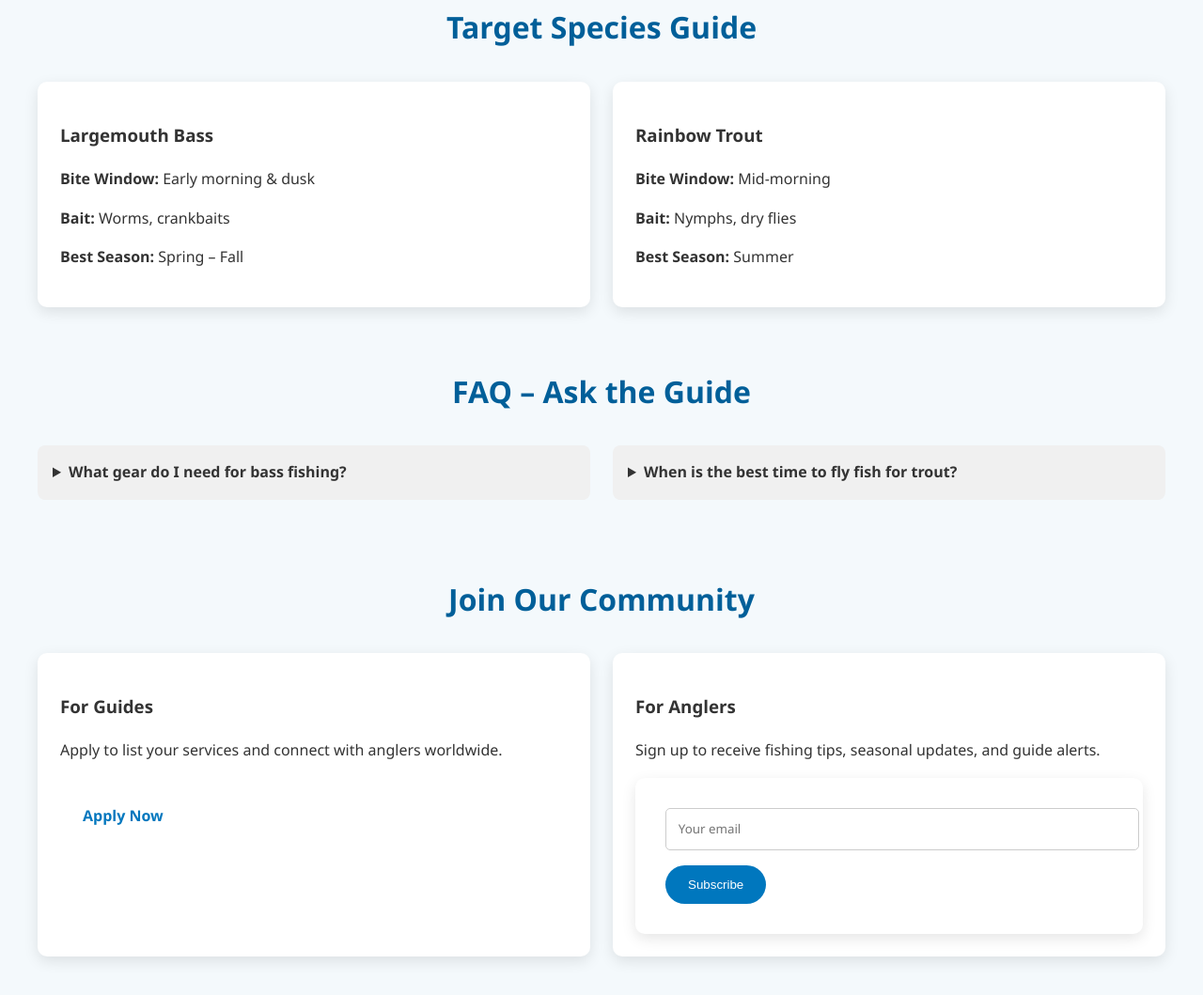
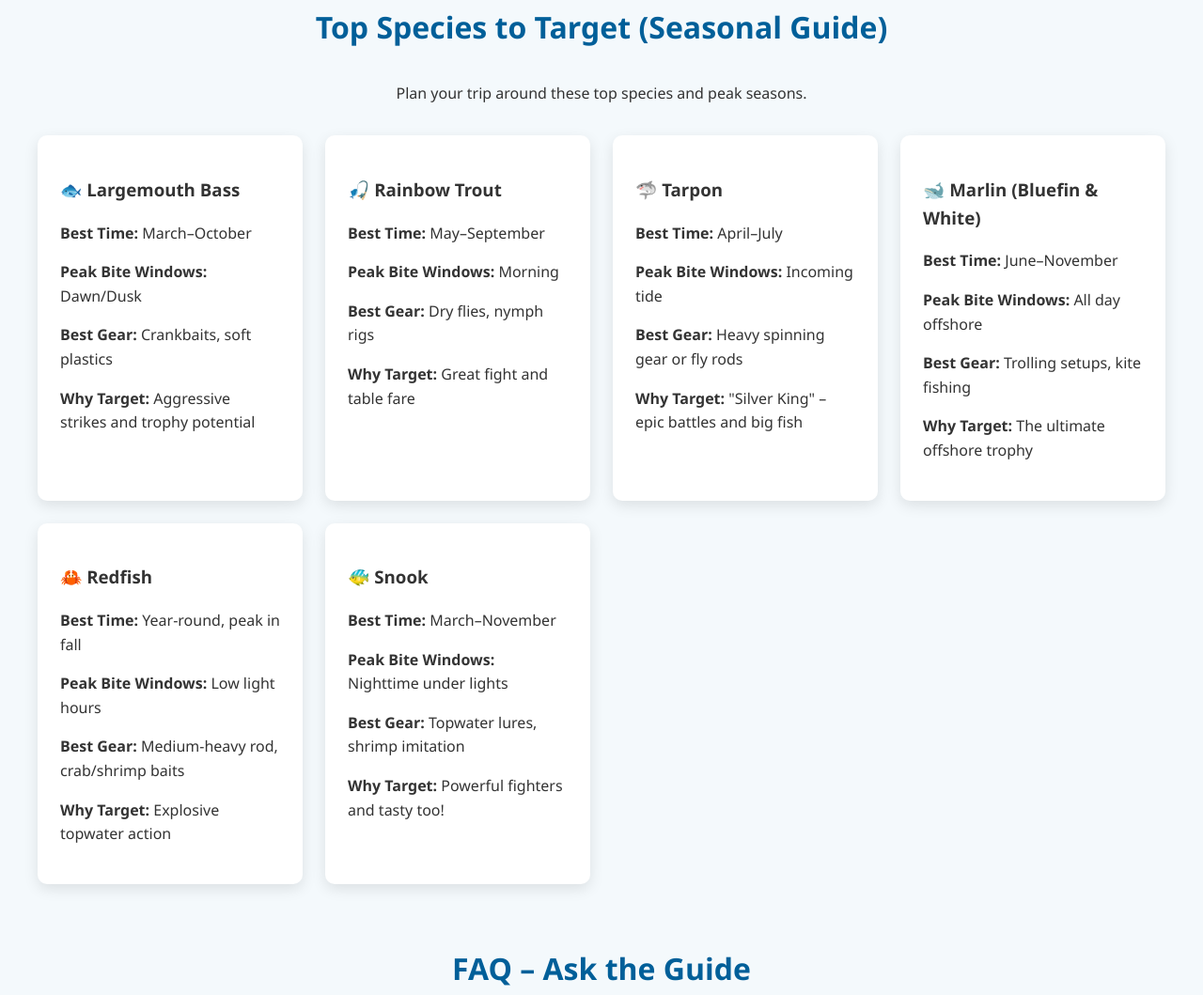
Before and after one commit to aerdem20/aerdem20.github.io, a plain HTML site: page index.html in a window 1280 px wide. Shown: the part 2496-3555 px from the top of the page at 94% size. Drawn offline with nearby package versions, Linux system fonts and the light colour scheme.

Commit message:
index.html

```diff
--- a/index.html
+++ b/index.html
@@ -312,20 +312,60 @@
   </section>
 
   <!-- Species Guide -->
+  <!-- Species Guide -->
 <section id="species">
-    <h2>Target Species Guide</h2>
+  <h2>Top Species to Target (Seasonal Guide)</h2>
+  <p style="text-align:center; margin-bottom:2rem;">Plan your trip around these top species and peak seasons.</p>
+
   <div class="species">
+    <!-- Freshwater -->
     <div class="card">
-        <h3>Largemouth Bass</h3>
-        <p><strong>Bite Window:</strong> Early morning & dusk</p>
-        <p><strong>Bait:</strong> Worms, crankbaits</p>
-        <p><strong>Best Season:</strong> Spring – Fall</p>
+      <h3>🐟 Largemouth Bass</h3>
+      <p><strong>Best Time:</strong> March–October</p>
+      <p><strong>Peak Bite Windows:</strong> Dawn/Dusk</p>
+      <p><strong>Best Gear:</strong> Crankbaits, soft plastics</p>
+      <p><strong>Why Target:</strong> Aggressive strikes and trophy potential</p>
     </div>
+
     <div class="card">
-        <h3>Rainbow Trout</h3>
-        <p><strong>Bite Window:</strong> Mid-morning</p>
-        <p><strong>Bait:</strong> Nymphs, dry flies</p>
-        <p><strong>Best Season:</strong> Summer</p>
+      <h3>🎣 Rainbow Trout</h3>
+      <p><strong>Best Time:</strong> May–September</p>
+      <p><strong>Peak Bite Windows:</strong> Morning</p>
+      <p><strong>Best Gear:</strong> Dry flies, nymph rigs</p>
+      <p><strong>Why Target:</strong> Great fight and table fare</p>
+    </div>
+
+    <!-- Saltwater -->
+    <div class="card">
+      <h3>🦈 Tarpon</h3>
+      <p><strong>Best Time:</strong> April–July</p>
+      <p><strong>Peak Bite Windows:</strong> Incoming tide</p>
+      <p><strong>Best Gear:</strong> Heavy spinning gear or fly rods</p>
+      <p><strong>Why Target:</strong> "Silver King" – epic battles and big fish</p>
+    </div>
+
+    <div class="card">
+      <h3>🐋 Marlin (Bluefin & White)</h3>
+      <p><strong>Best Time:</strong> June–November</p>
+      <p><strong>Peak Bite Windows:</strong> All day offshore</p>
+      <p><strong>Best Gear:</strong> Trolling setups, kite fishing</p>
+      <p><strong>Why Target:</strong> The ultimate offshore trophy</p>
+    </div>
+
+    <div class="card">
+      <h3>🦀 Redfish</h3>
+      <p><strong>Best Time:</strong> Year-round, peak in fall</p>
+      <p><strong>Peak Bite Windows:</strong> Low light hours</p>
+      <p><strong>Best Gear:</strong> Medium-heavy rod, crab/shrimp baits</p>
+      <p><strong>Why Target:</strong> Explosive topwater action</p>
+    </div>
+
+    <div class="card">
+      <h3>🐠 Snook</h3>
+      <p><strong>Best Time:</strong> March–November</p>
+      <p><strong>Peak Bite Windows:</strong> Nighttime under lights</p>
+      <p><strong>Best Gear:</strong> Topwater lures, shrimp imitation</p>
+      <p><strong>Why Target:</strong> Powerful fighters and tasty too!</p>
     </div>
   </div>
 </section>
```
Lines whose indentation alone changed are shown as unchanged.
